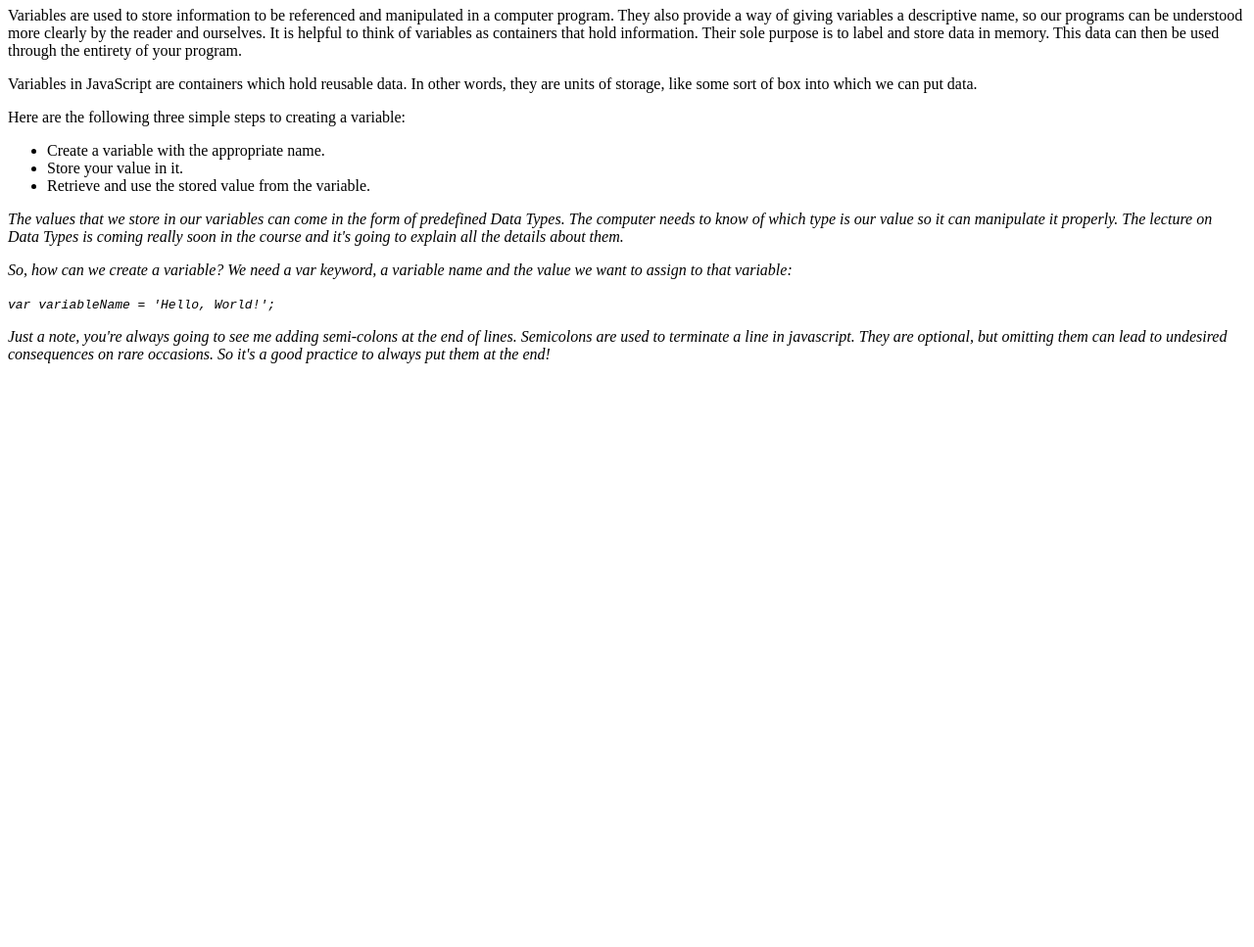
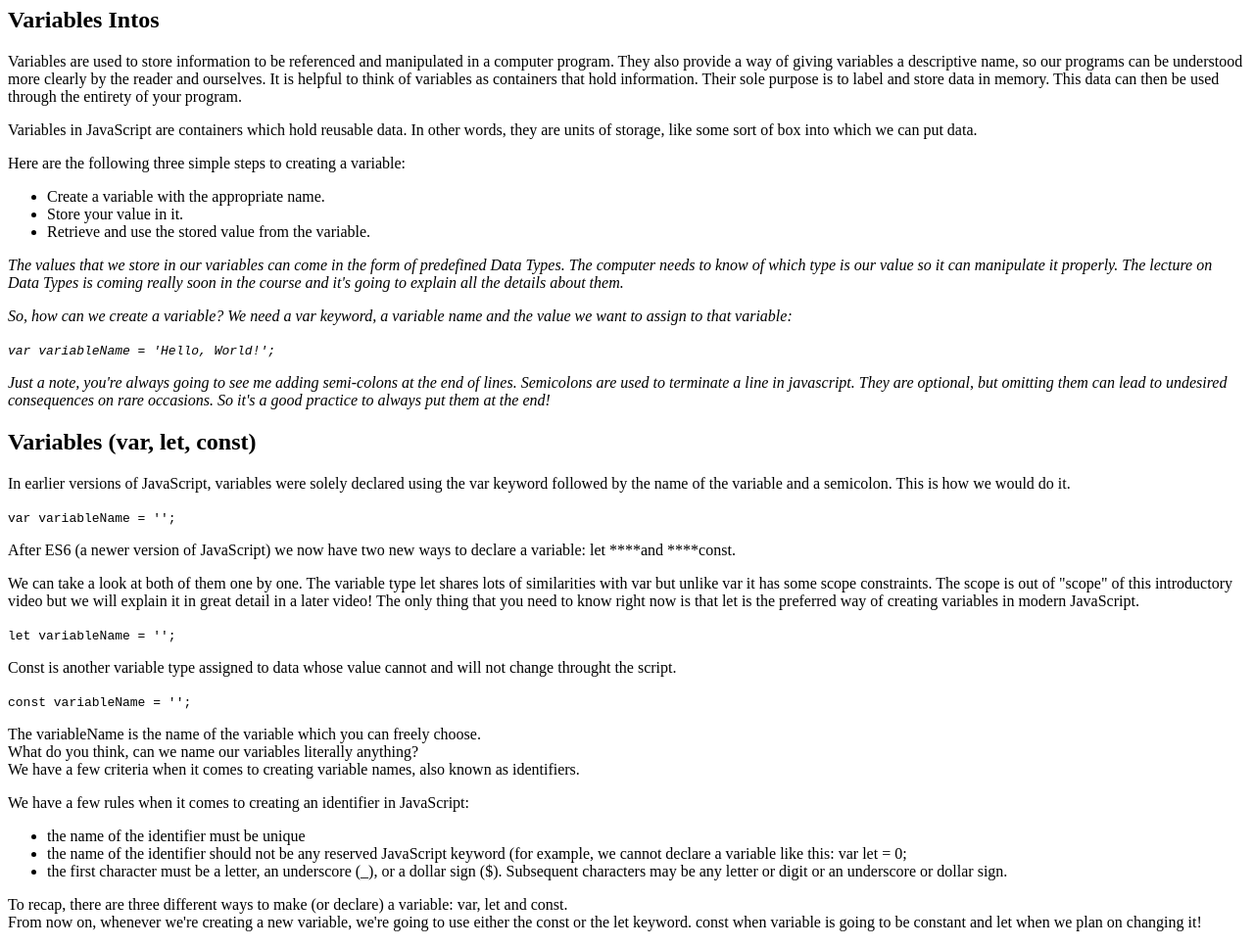
Before and after one commit to MilosTanaskovic/JS-CodeDancing-Bootcamp, a plain HTML site: page 01_Variables_and_Data_Types/index.html in a window 1280 px wide. Shown: the part 73-1040 px from the top of the page at 98% size. Before the commit the page ends 800 px from the top, so only its background shows below. Drawn offline with Linux system fonts and the light colour scheme.

Commit message:
variables...

```diff
--- a/01_Variables_and_Data_Types/index.html
+++ b/01_Variables_and_Data_Types/index.html
@@ -8,9 +8,11 @@
 </head>
 <body>
     <header>
-        <h1>Variables Intro</h1>
+        <h1>Variables</h1>
     </header>
     <main>
+        <h2>Variables Intos</h2>
+        <section >
             <p>
                 Variables are used to store information to be referenced and manipulated in a computer program. They also provide a way of giving variables a descriptive name, so our programs can be understood more clearly by the reader and ourselves. It is helpful to think of variables as <bold>containers that hold information</bold>. Their sole purpose is to label and store data in memory. This data can then be used through the entirety of your program.
             </p>
@@ -46,9 +48,38 @@
 
                     Semicolons are used to terminate a line in javascript. They are optional, but omitting them can lead to undesired consequences on rare occasions. So it's a good practice to always put them at the end!</p>
             </i>
+        </section>
+        <section>
+            <h2>Variables (var, let, const)</h2>
+            <p>In earlier versions of JavaScript, variables were solely declared using the var keyword followed by the name of the variable and a semicolon. This is how we would do it.</p>
+            <code>var variableName = '';</code>
+            <p>After ES6 (a newer version of JavaScript) we now have two new ways to declare a variable: <bold>let</bold> ****and ****<bold>const</bold>.</p>
+            <p>We can take a look at both of them one by one. The variable type let shares lots of similarities with var but unlike var it has some scope constraints. The scope is out of "scope" of this introductory video but we will explain it in great detail in a later video! The only thing that you need to know right now is that let is the preferred way of creating variables in modern JavaScript.</p>
+            <code>let variableName = '';</code>
+            <p>Const is another variable type assigned to data whose value cannot and will not change throught the script.</p>
+            <code>const variableName = '';</code>
+            <p>The <bold>variableName</bold> is the name of the variable which you can freely choose. <br />
+
+                What do you think, can we name our variables literally anything?<br />
+
+                We have a few criteria when it comes to creating variable names, also known as <bold>identifiers</bold>.
+
+            </p>
+            <p>We have a few rules when it comes to creating an identifier in JavaScript:</p>
+            <ul>
+                <li>the name of the identifier must be unique</li>
+                <li>the name of the identifier should not be any reserved JavaScript keyword (for example, we cannot declare a variable like this: <bold>var let = 0;</bold></li>
+                <li>the first character must be a letter, an underscore (_), or a dollar sign ($). Subsequent characters may be any letter or digit or an underscore or dollar sign.</li>
+            </ul>
+
+
+
+        </section>
     </main>
     <footer>
+        <p>To recap, there are three different ways to make (or declare) a variable: var, let and const.<br/>
 
+            From now on, whenever we're creating a new variable, we're going to use either the const or the let keyword. const when variable is going to be constant and let when we plan on changing it!</p>
     </footer>
     <script src="./script.js"></script>
 </body>
```
Lines whose indentation alone changed are shown as unchanged.
